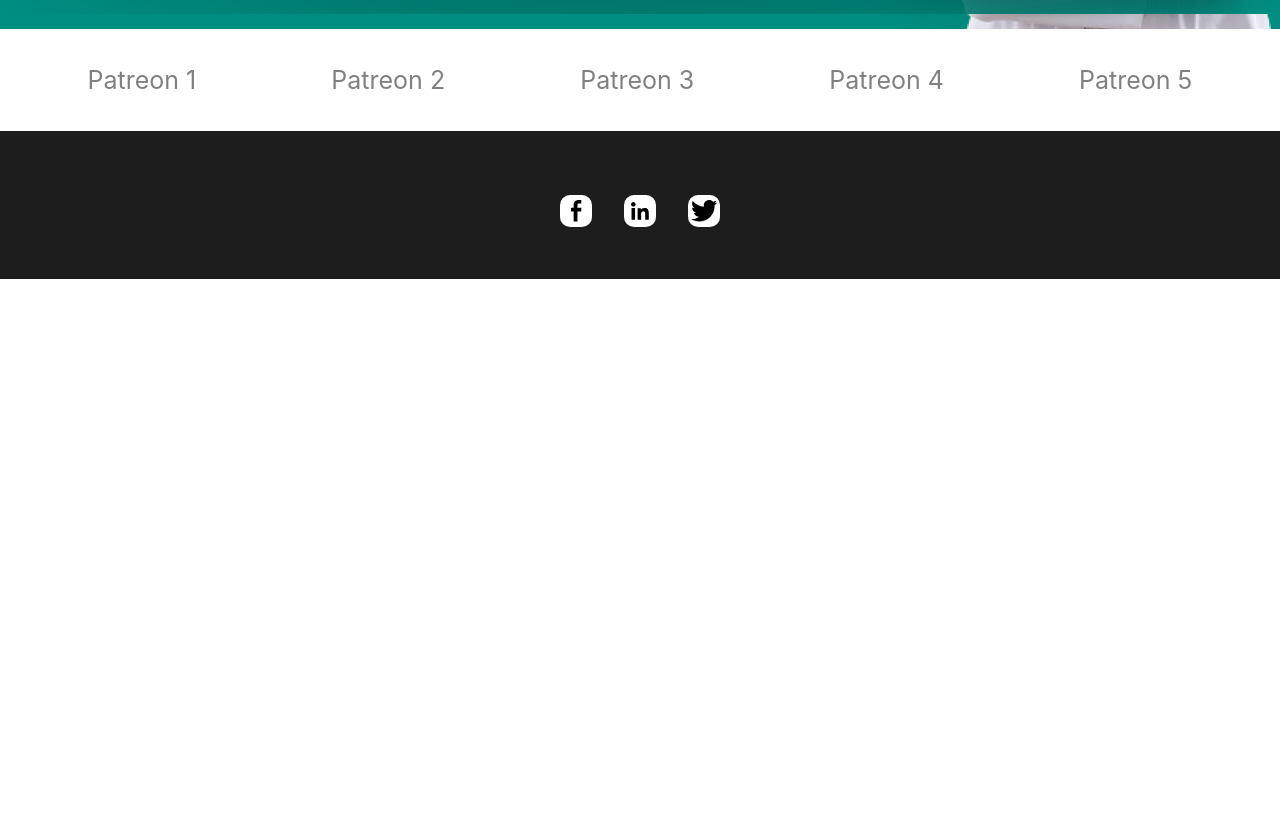
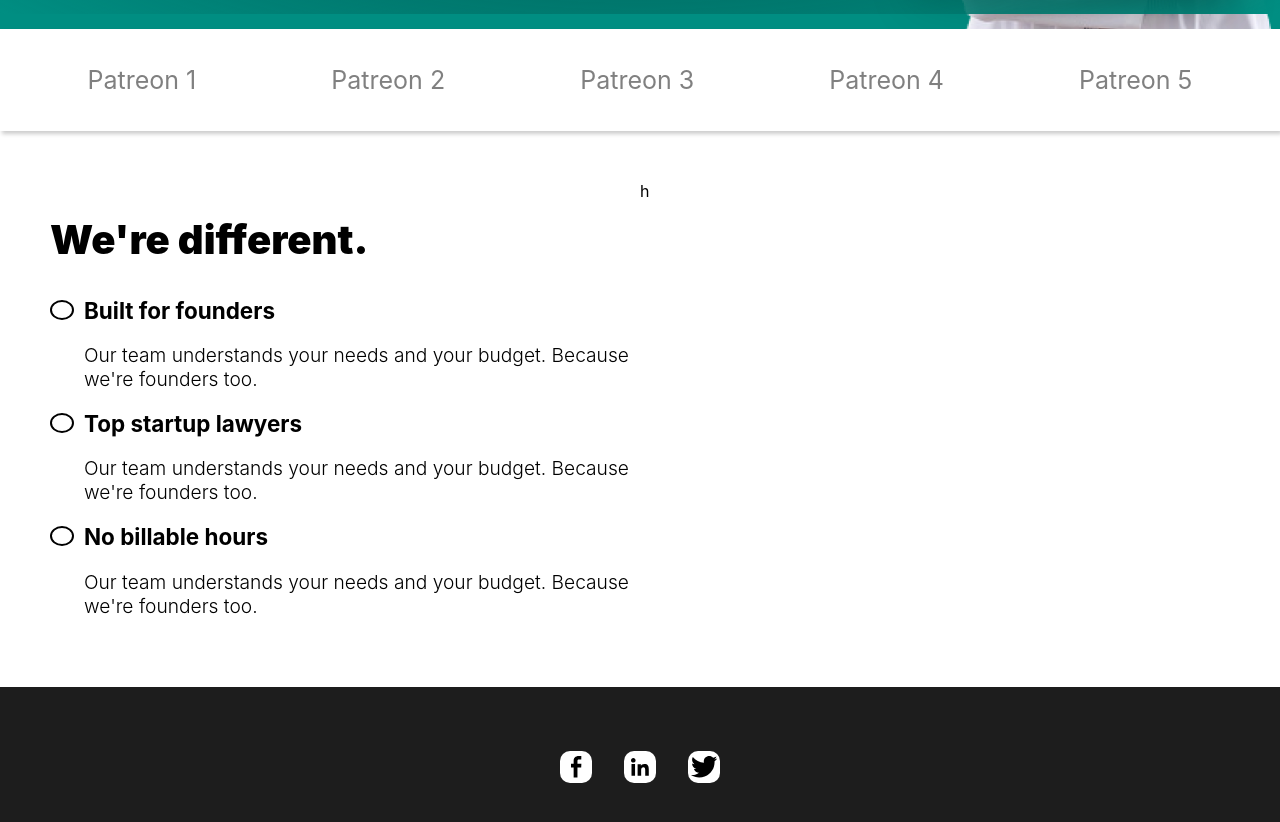
Before and after one commit to Hycient195/Always_Legal, a React (Create React App) app: page / in a window 1280 px wide. Shown: the part 586-1408 px from the top of the page. Before the commit the page ends 865 px from the top, so only its background shows below. Built offline with nearby package versions, Linux system fonts and the light colour scheme.

Commit message:
Added characteristics section

```diff
--- a/src/pages/Home/Home.jsx
+++ b/src/pages/Home/Home.jsx
@@ -41,6 +41,49 @@ export default function Home() {
           <li>Patreon 5</li>
         </ul>
       </section>
+
+      {/* ======================= */}
+      {/* Characteristics Section */}
+      {/* ======================= */}
+      <section className={`p-50 ${s.charateristics}`}>
+        <div className={`${s.wrapper}`}>
+          <div className={`${s.left}`}>
+            <h1 className="f-40 b-900">We&apos;re different.</h1>
+            <ul className="">
+              <li className="flex g-10 flex-row justify-flex-start">
+                <div className={`${s.left}`} />
+                <div className={`${s.right}`}>
+                  <h3 className="no-m-p">Built for founders</h3>
+                  <p className="b-300">
+                    Our team understands your needs and your budget. Because we&apos;re founders too.
+                  </p>
+                </div>
+              </li>
+              <li className="flex g-10 flex-row justify-flex-start">
+                <div className={`${s.left}`} />
+                <div className={`${s.right}`}>
+                  <h3 className="no-m-p">Top startup lawyers</h3>
+                  <p className="b-300">
+                    Our team understands your needs and your budget. Because we&apos;re founders too.
+                  </p>
+                </div>
+              </li>
+              <li className="flex g-10 flex-row justify-flex-start">
+                <div className={`${s.left}`} />
+                <div className={`${s.right}`}>
+                  <h3 className="no-m-p">No billable hours</h3>
+                  <p className="b-300">
+                    Our team understands your needs and your budget. Because we&apos;re founders too.
+                  </p>
+                </div>
+              </li>
+            </ul>
+          </div>
+          <div className={`${s.right}`}>
+            h
+          </div>
+        </div>
+      </section>
     </main>
   );
 }
--- a/src/pages/Home/Home.module.css
+++ b/src/pages/Home/Home.module.css
@@ -79,5 +79,26 @@ div.hero_image_container > div.doctor_details_container::after{
 /*=====================*/
 section.patronizers {
   padding: 1em 0;
-  box-shadow: 2px 3px 4px rgba(0,0,0,0.53);
+  box-shadow: 2px 3px 4px rgba(0,0,0,0.2);
 }
+
+
+/* Characteristics Section */
+section.charateristics > div.wrapper {
+  /* background-color: cyan; */
+  display: grid;
+  grid-template-columns: repeat(2, 1fr);
+}
+
+section.charateristics > div.wrapper ul > li {
+  font-size: 1.2em;
+}
+
+section.charateristics > div.wrapper ul > li div.left {
+  background-color: white;
+  border: 2px solid black;
+  height: 20px;
+  width: 30px;
+  border-radius: 50%;
+  margin-top: 3px;
+}
```
